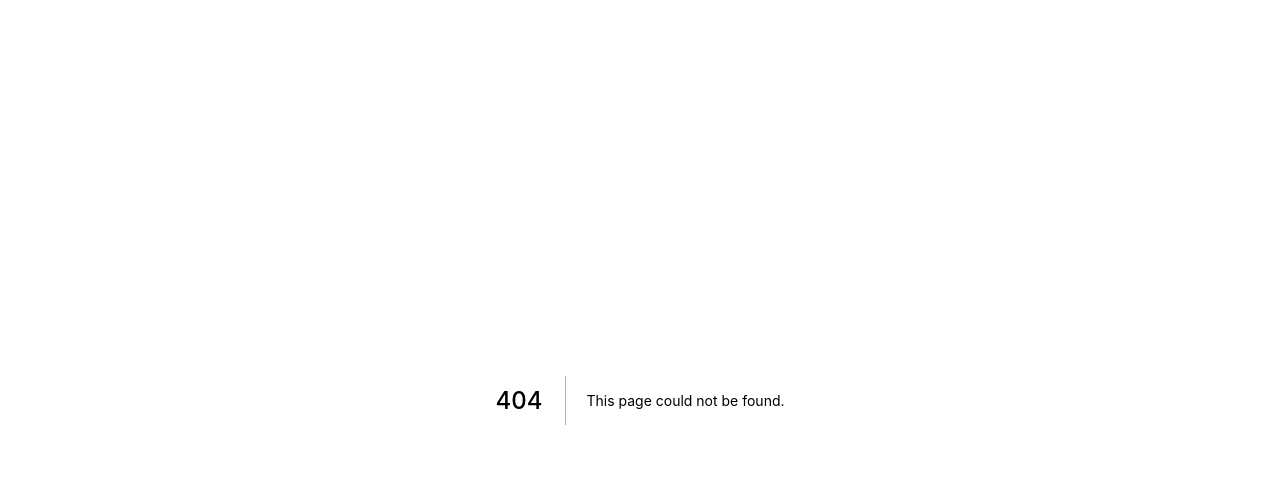
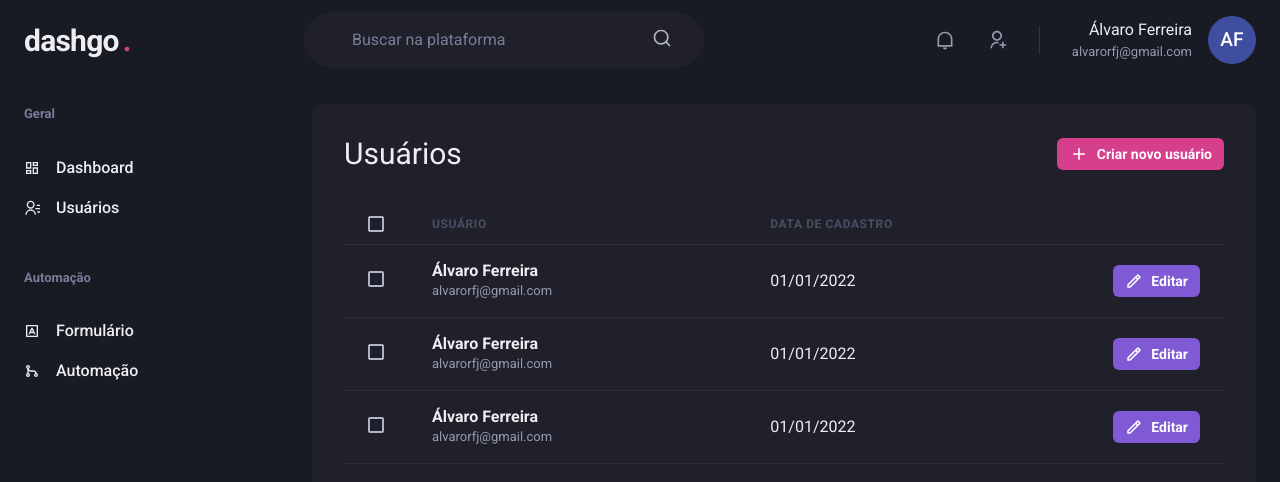
Before and after one commit to alvarorfj/dashgo, a Next.js app: page /users in a window 1280 px wide. Before the commit this address had no page. Shown: the top 482 px of the page. Built offline with nearby package versions, Linux system fonts and the light colour scheme.

Commit message:
adicionando pagina de usuarios

```diff
--- /dev/null
+++ b/src/pages/users/index.tsx
@@ -0,0 +1,139 @@
+import {
+  Box,
+  Button,
+  Checkbox,
+  Flex,
+  Heading,
+  Icon,
+  Table,
+  Tbody,
+  Td,
+  Th,
+  Thead,
+  Tr,
+  Text,
+} from "@chakra-ui/react";
+import { RiAddLine, RiPencilLine } from "react-icons/ri";
+
+import { Header } from "../../components/Header";
+import { Sidebar } from "../../components/Sidebar";
+
+export default function UserList() {
+  return (
+    <Box>
+      <Header />
+      <Flex w="100%" my="6" maxWidth={1480} mx="auto" px="6">
+        <Sidebar />
+        <Box flex="1" borderRadius="8" bg="gray.800" p="8">
+          <Flex mb="8" justify="space-between" align="center">
+            <Heading size="lg" fontWeight="normal">
+              Usuários
+            </Heading>
+            <Button
+              as="a"
+              size="sm"
+              fontSize="sm"
+              colorScheme="pink"
+              leftIcon={<Icon as={RiAddLine} fontSize="20"/>}
+            >
+              Criar novo usuário
+            </Button>
+          </Flex>
+          <Table colorScheme="whiteAlpha">
+            <Thead>
+              <Tr>
+                <Th px="6" color="gray.300" width="8">
+                  <Checkbox colorScheme="pink"></Checkbox>
+                </Th>
+                <Th>Usuário</Th>
+                <Th>Data de cadastro</Th>
+                <Th width="8"></Th>
+              </Tr>
+            </Thead>
+            <Tbody>
+              <Tr>
+                <Td px="6">
+                  <Checkbox colorScheme="pink"></Checkbox>
+                </Td>
+                <Td>
+                  <Box>
+                    <Text fontWeight="bold">Álvaro Ferreira</Text>
+                    <Text fontSize="small" color="gray.300">
+                      alvarorfj@gmail.com
+                    </Text>
+                  </Box>
+                </Td>
+                <Td>01/01/2022</Td>
+                <Td>
+                  <Button
+                    as="a"
+                    size="sm"
+                    fontSize="sm"
+                    colorScheme="purple"
+                    leftIcon={<Icon as={RiPencilLine} fontSize="18"/>}
+                  >
+                    Editar
+                  </Button>
+                </Td>
+              </Tr>
+            </Tbody>
+            <Tbody>
+              <Tr>
+                <Td px="6">
+                  <Checkbox colorScheme="pink"></Checkbox>
+                </Td>
+                <Td>
+                  <Box>
+                    <Text fontWeight="bold">Álvaro Ferreira</Text>
+                    <Text fontSize="small" color="gray.300">
+                      alvarorfj@gmail.com
+                    </Text>
+                  </Box>
+                </Td>
+                <Td>01/01/2022</Td>
+                <Td>
+                  <Button
+                    as="a"
+                    size="sm"
+                    fontSize="sm"
+                    colorScheme="purple"
+                    leftIcon={<Icon as={RiPencilLine} fontSize="18"/>}
+                  >
+                    Editar
+                  </Button>
+                </Td>
+              </Tr>
+            </Tbody>
+            <Tbody>
+              <Tr>
+                <Td px="6">
+                  <Checkbox colorScheme="pink"></Checkbox>
+                </Td>
+                <Td>
+                  <Box>
+                    <Text fontWeight="bold">Álvaro Ferreira</Text>
+                    <Text fontSize="small" color="gray.300">
+                      alvarorfj@gmail.com
+                    </Text>
+                  </Box>
+                </Td>
+                <Td>01/01/2022</Td>
+                <Td>
+                  <Button
+                    as="a"
+                    size="sm"
+                    fontSize="sm"
+                    colorScheme="purple"
+                    leftIcon={<Icon as={RiPencilLine} fontSize="18"/>}
+                  >
+                    Editar
+                  </Button>
+                </Td>
+              </Tr>
+            </Tbody>
+          </Table>
+        </Box>
+      </Flex>
+    </Box>
+  );
+}
--- a/tsconfig.json
+++ b/tsconfig.json
@@ -6,6 +6,7 @@
       "dom.iterable",
       "esnext"
     ],
+    "checkJs": true,
     "allowJs": true,
     "skipLibCheck": true,
     "strict": false,
```
